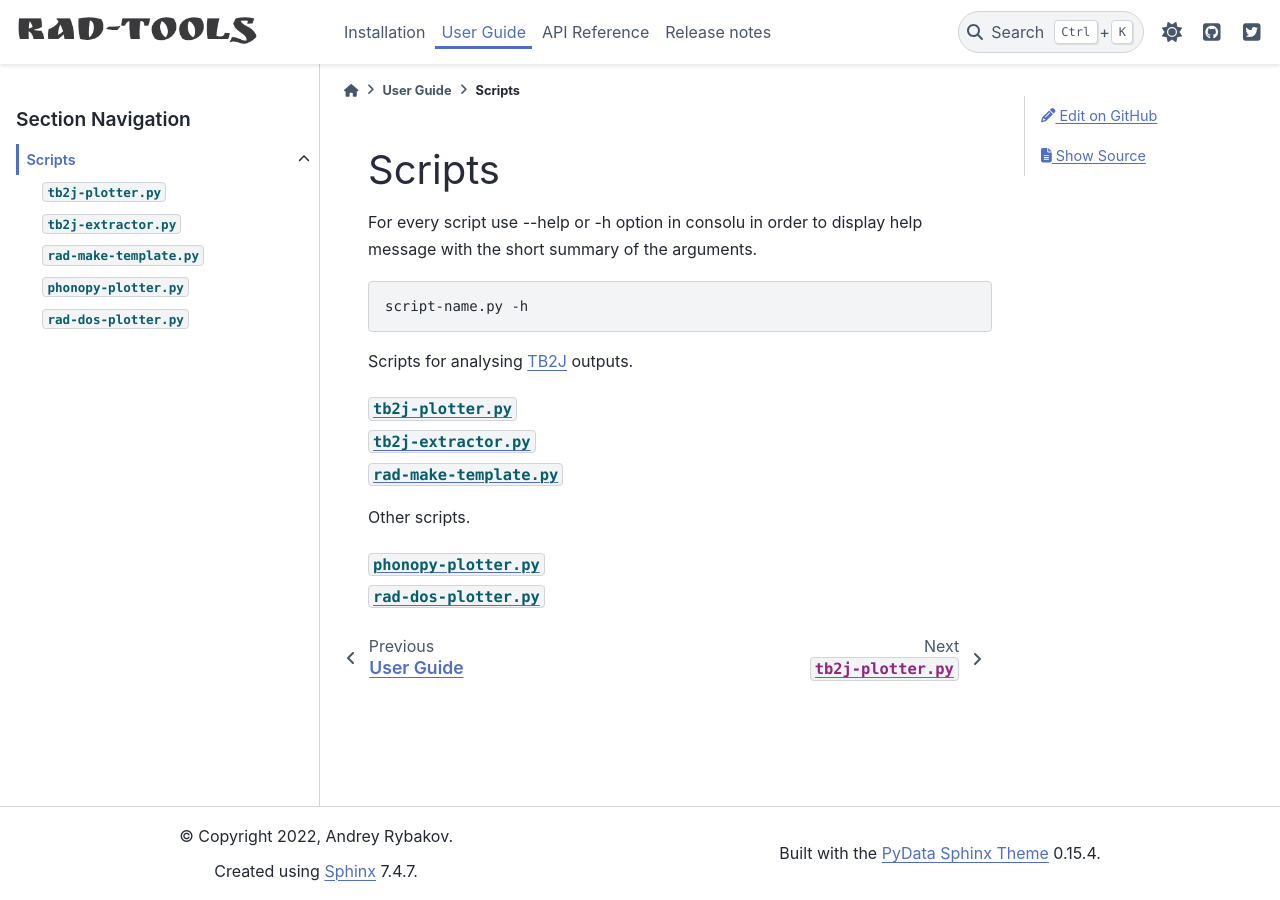
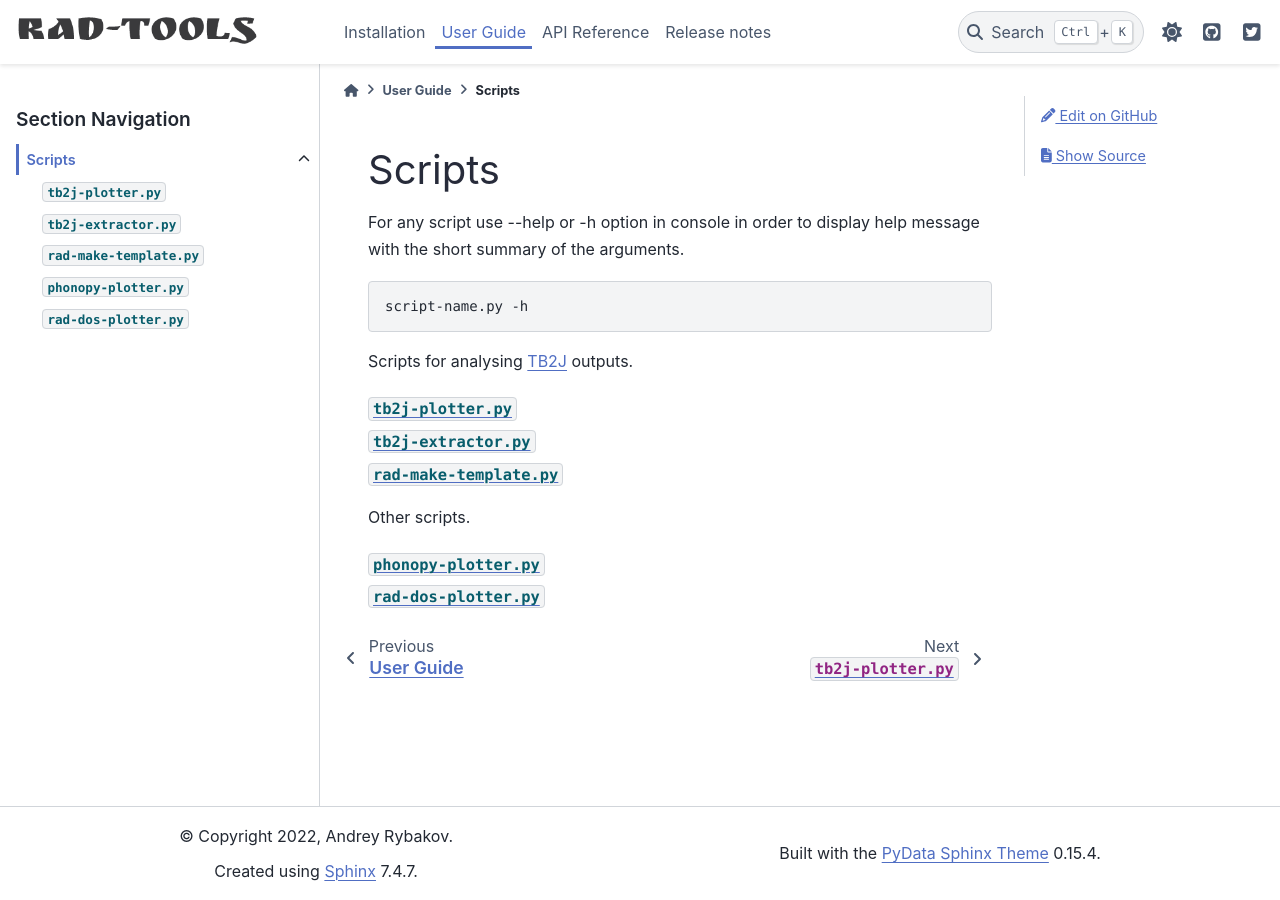
Before and after one commit to adrybakov/rad-tools, a Sphinx documentation site: the page built from docs/source/user-guide/scripts.rst, in a window 1280 px wide. Built offline with Sphinx 7.4.7 and the PyData theme 0.15.4, drawn with Linux system fonts in a browser that asks for light colours.

Commit message:
Correct typos

```diff
--- a/docs/source/user-guide/scripts.rst
+++ b/docs/source/user-guide/scripts.rst
@@ -2,7 +2,7 @@
 Scripts
 *******
 
-For every script use --help or -h option in consolu in order to display
+For any script use --help or -h option in console in order to display
 help message with the short summary of the arguments.
 
 .. code-block:: console
```
